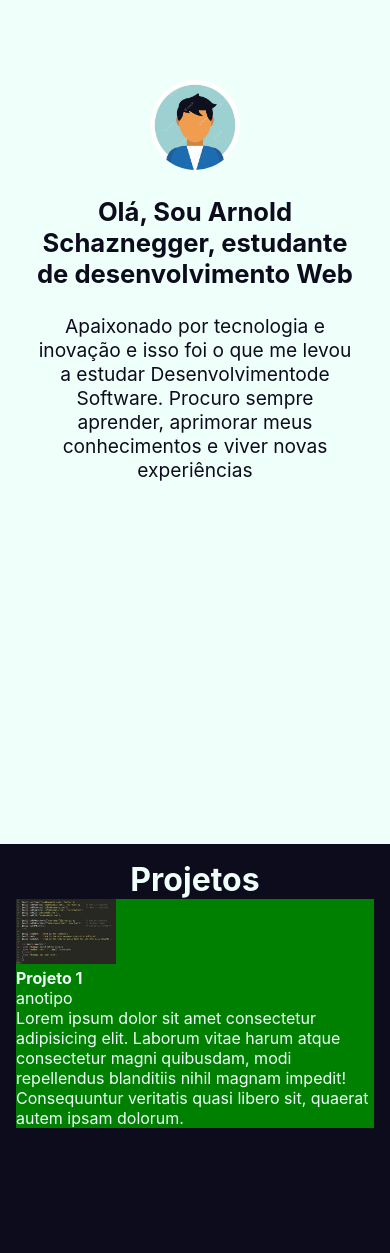
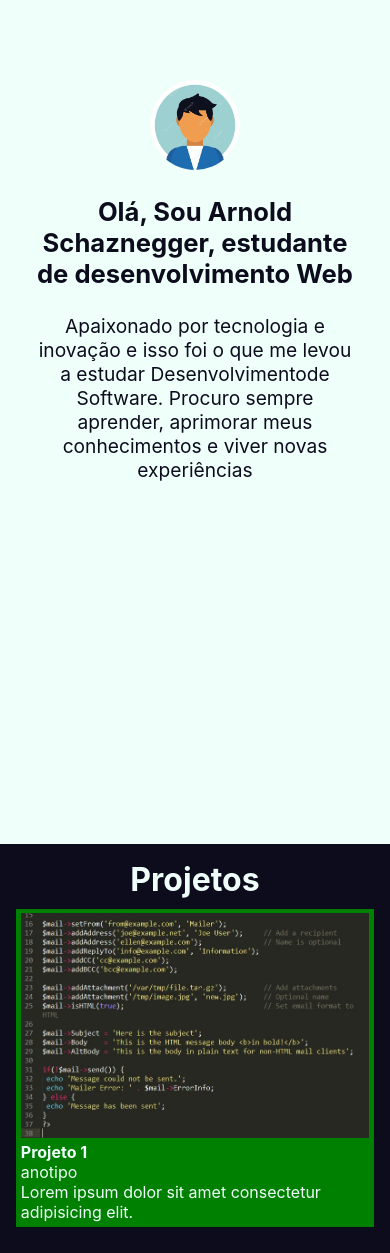
Before and after one commit to leo606/leo-portfolio, a React (Create React App) app: page / in a window 390 px wide. Before the commit the page ends 1144 px from the top, so only its background shows below. Built offline with nearby package versions, Linux system fonts and the light colour scheme.

Commit message:
card mobile sizing

```diff
--- a/src/components/ProjectCard/ProjectCard.jsx
+++ b/src/components/ProjectCard/ProjectCard.jsx
@@ -14,9 +14,6 @@ function ProjectCard() {
         </div>
         <p>
           Lorem ipsum dolor sit amet consectetur adipisicing elit.
-          Laborum vitae harum atque consectetur magni quibusdam,
-          modi repellendus blanditiis nihil magnam impedit!
-          Consequuntur veritatis quasi libero sit, quaerat autem ipsam dolorum.
         </p>
       </section>
     </StyledProjectCard>
--- a/src/components/ProjectCard/ProjectCard.styled.jsx
+++ b/src/components/ProjectCard/ProjectCard.styled.jsx
@@ -2,8 +2,12 @@ import styled from 'styled-components';
 
 const StyledProjectCard = styled.section`
   background-color: green;
+  padding: 0.3em;
+  margin: 0.6em 0;
+
   img {
-    max-width: 100px;
+    max-width: 100%;
+    margin: 0 auto;
   }
 `;
 
```
